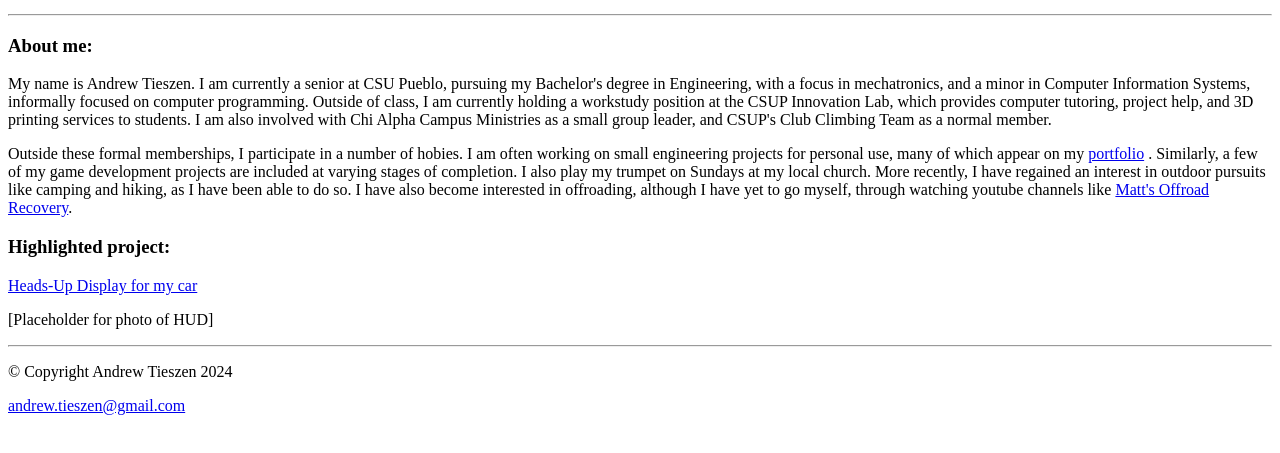
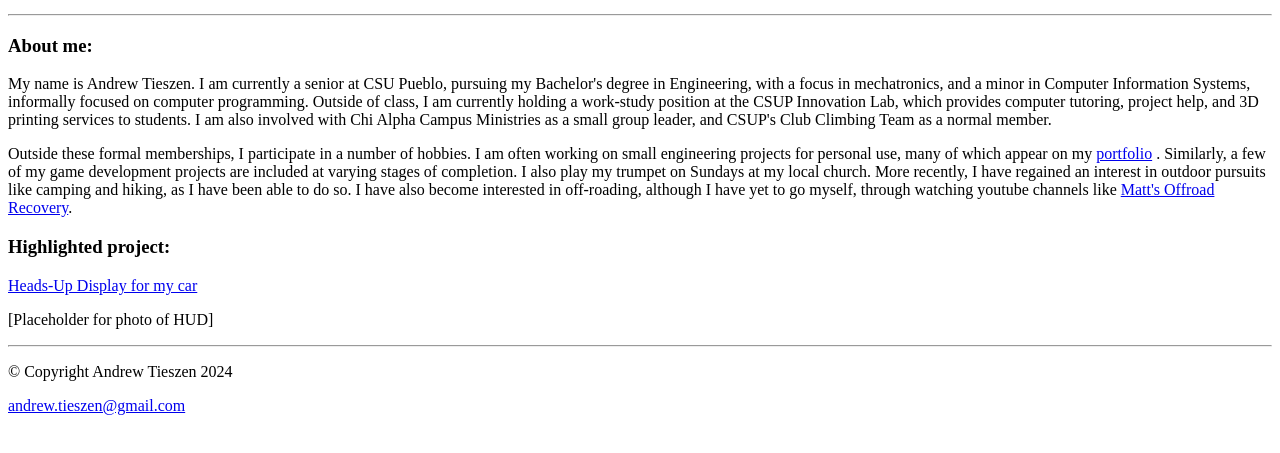
Before and after one commit to AJTieszen/AJTieszen-Portfolio, a plain HTML site: page index.html in a window 1280 px wide. Shown: the part 147-600 px from the top of the page. Drawn offline with Linux system fonts and the light colour scheme.

Commit message:
Fixed spelling

```diff
--- a/index.html
+++ b/index.html
@@ -25,8 +25,8 @@
         <main>
             <!-- Short bio section -->
             <h3> About me: </h3>
-            <p> My name is Andrew Tieszen. I am currently a senior at CSU Pueblo, pursuing my Bachelor's degree in Engineering, with a focus in mechatronics, and a minor in Computer Information Systems, informally focused on computer programming. Outside of class, I am currently holding a workstudy position at the CSUP Innovation Lab, which provides computer tutoring, project help, and 3D printing services to students. I am also involved with Chi Alpha Campus Ministries as a small group leader, and CSUP's Club Climbing Team as a normal member. </p>
-            <p> Outside these formal memberships, I participate in a number of hobies. I am often working on small engineering projects for personal use, many of which appear on my <a href="https://example.com/">portfolio</a> <!--Fix link target when page exists!!-->. Similarly, a few of my game development projects are included at varying stages of completion. I also play my trumpet on Sundays at my local church. More recently, I have regained an interest in outdoor pursuits like camping and hiking, as I have been able to do so. I have also become interested in offroading, although I have yet to go myself, through watching youtube channels like <a href="https://www.youtube.com/@MattsOffRoadRecovery" target="_blank" rel="noreferrer noopener">Matt's Offroad Recovery</a>. </p>
+            <p> My name is Andrew Tieszen. I am currently a senior at CSU Pueblo, pursuing my Bachelor's degree in Engineering, with a focus in mechatronics, and a minor in Computer Information Systems, informally focused on computer programming. Outside of class, I am currently holding a work-study position at the CSUP Innovation Lab, which provides computer tutoring, project help, and 3D printing services to students. I am also involved with Chi Alpha Campus Ministries as a small group leader, and CSUP's Club Climbing Team as a normal member. </p>
+            <p> Outside these formal memberships, I participate in a number of hobbies. I am often working on small engineering projects for personal use, many of which appear on my <a href="https://example.com/">portfolio</a> <!--Fix link target when page exists!!-->. Similarly, a few of my game development projects are included at varying stages of completion. I also play my trumpet on Sundays at my local church. More recently, I have regained an interest in outdoor pursuits like camping and hiking, as I have been able to do so. I have also become interested in off-roading, although I have yet to go myself, through watching youtube channels like <a href="https://www.youtube.com/@MattsOffRoadRecovery" target="_blank" rel="noreferrer noopener">Matt's Offroad Recovery</a>. </p>
             <!--
             add  target="_blank" rel="noreferrer noopener" to safely open the link in a new tab.
             Source = https://www.freecodecamp.org/news/how-to-use-html-to-open-link-in-new-tab/
```
